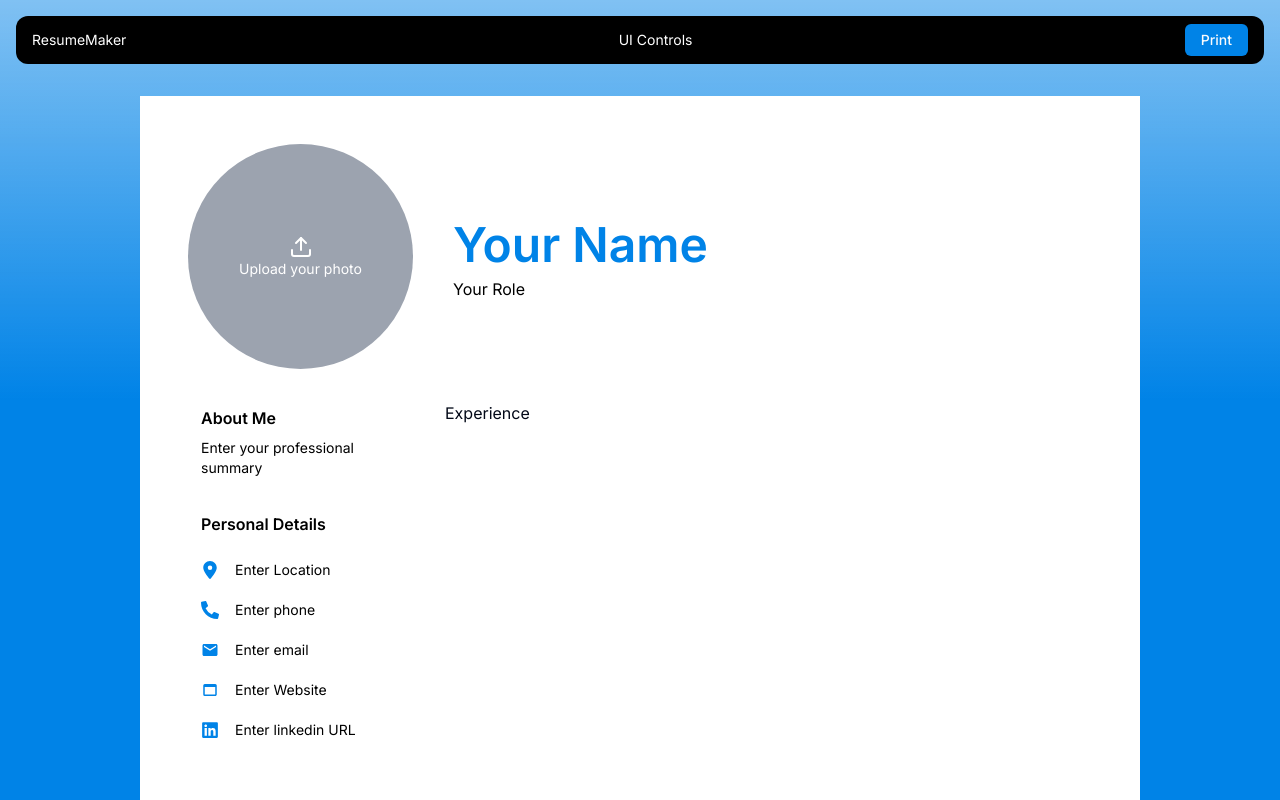
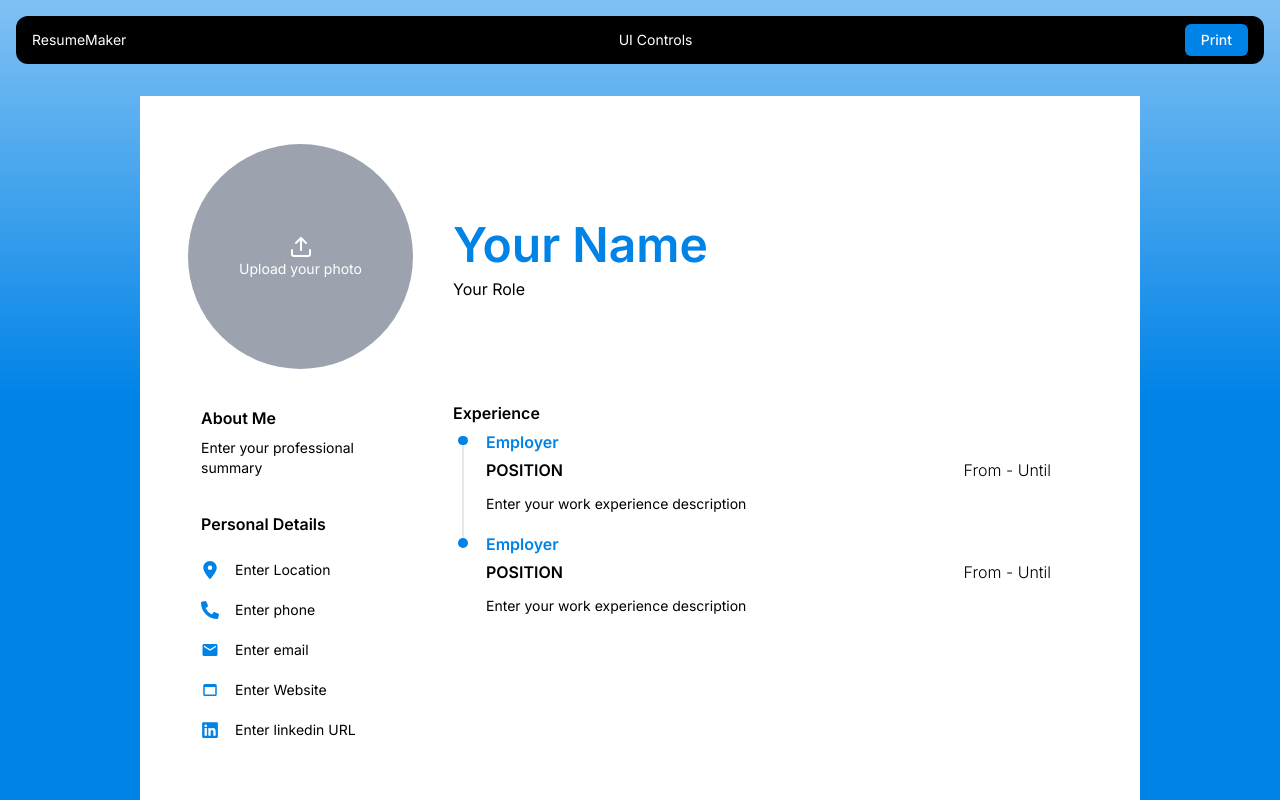
Before and after one commit to YuenSC/resume-maker, a Next.js app: page / in a window 1280 px wide. Shown: the top 800 px of the page. Built offline with nearby package versions, Linux system fonts and the light colour scheme.

Commit message:
feat: Experience

```diff
--- /dev/null
+++ b/components/ReorderedList.tsx
@@ -0,0 +1,7 @@
+import { memo } from "react";
+
+const ReorderedList = () => {
+  return <div>ReorderedList</div>;
+};
+
+export default memo(ReorderedList);
--- a/components/editor/EditorDisplay.tsx
+++ b/components/editor/EditorDisplay.tsx
@@ -1,11 +1,13 @@
 "use client";
 
 import { memo } from "react";
+import AboutMe from "./components/AboutMe";
+import NameInput from "./components/NameInput";
+import PersonalDetail from "./components/PersonalDetail";
 import PhotoUpload from "./components/PhotoUpload";
 import { useEditor } from "./editorContext";
-import NameInput from "./components/NameInput";
-import AboutMe from "./components/AboutMe";
-import PersonalDetail from "./components/PersonalDetail";
+import ExperienceReorderedList from "./components/ExperienceReorderedList";
+import { Textarea } from "../ui/textarea";
 
 const EditorDisplay = () => {
   const { editorRef } = useEditor();
@@ -30,7 +32,7 @@ const EditorDisplay = () => {
       </div>
 
       <div>
-        <div>Experience</div>
+        <ExperienceReorderedList />
       </div>
     </div>
   );
--- /dev/null
+++ b/components/editor/components/ExperienceReorderedList.tsx
@@ -0,0 +1,123 @@
+import { Input } from "@/components/ui/input";
+import { memo } from "react";
+import { useEditor } from "../editorContext";
+import DottedLineBox from "@/components/DottedLineBox";
+import {
+  Controller,
+  FormProvider,
+  useFieldArray,
+  useForm,
+} from "react-hook-form";
+import { EditorResume } from "@/lib/types/editor/EditorResume";
+import { Button } from "@/components/ui/button";
+import { IoMdAdd } from "react-icons/io";
+import { FiMinus } from "react-icons/fi";
+import { IoSwapVertical } from "react-icons/io5";
+import { cn, generateRandomId } from "@/lib/utils";
+import { Textarea } from "@/components/ui/textarea";
+
+const ExperienceReorderedList = () => {
+  const {
+    resume: { workExperiences },
+    setResume,
+    section,
+  } = useEditor();
+
+  const form = useForm<EditorResume["workExperiences"]>({
+    defaultValues: workExperiences,
+  });
+  const { register, control } = form;
+  const { fields, append, update, remove } = useFieldArray({
+    control,
+    name: "records",
+  });
+
+  if (!section.workExperience) return null;
+
+  return (
+    <FormProvider {...form}>
+      <Input placeholder="Experience" isTitle {...register("title")} />
+      {fields.map((record, index) => {
+        return (
+          <DottedLineBox
+            key={record.id}
+            className="group relative flex flex-col gap-1 pl-8"
+          >
+            <div className="absolute left-3 top-2.5 flex h-full flex-col items-center">
+              <div className="z-10 h-2.5 w-2.5 rounded-full bg-primary" />
+              {index !== fields.length - 1 && (
+                <div className="z-0 h-[105%] w-0.5 scale-y-105 bg-gray-200" />
+              )}
+            </div>
+            <div className="absolute right-0 top-0 mr-2 hidden -translate-y-1/2 group-hover:flex group-hover:gap-2">
+              <Button
+                size="icon"
+                variant="secondary"
+                onClick={() =>
+                  append({
+                    id: generateRandomId(),
+                    description: "",
+                    duration: "",
+                    position: "",
+                    title: "",
+                  })
+                }
+              >
+                <IoMdAdd size={16} />
+              </Button>
+              <Button
+                size="icon"
+                variant="secondary"
+                disabled={fields.length === 1}
+                onClick={() => remove(index)}
+              >
+                <FiMinus size={16} />
+              </Button>
+              <Button size="icon" variant="secondary">
+                <IoSwapVertical size={16} />
+              </Button>
+            </div>
+
+            <Input
+              autoFocus
+              placeholder="Employer"
+              isTitle
+              className="text-primary placeholder:text-primary"
+              {...register(`records.${index}.title`)}
+            />
+
+            <div className="flex">
+              <Input
+                placeholder="POSITION"
+                isTitle
+                className="flex-[4]"
+                {...register(`records.${index}.position`)}
+              />
+              <Input
+                className="flex-[1] font-light"
+                placeholder="From - Until"
+                {...register(`records.${index}.duration`)}
+              />
+            </div>
+
+            <Controller
+              name={`records.${index}.description`}
+              control={control}
+              render={({ field }) => {
+                return (
+                  <Textarea
+                    {...field}
+                    className="h-9"
+                    placeholder="Enter your work experience description"
+                  />
+                );
+              }}
+            />
+          </DottedLineBox>
+        );
+      })}
+    </FormProvider>
+  );
+};
+
+export default memo(ExperienceReorderedList);
--- a/components/editor/editorContext.tsx
+++ b/components/editor/editorContext.tsx
@@ -1,5 +1,6 @@
-import { EditorResume } from "@/types/editor/EditorResume";
-import { EditorSection } from "@/types/editor/EditorSection";
+import { EditorResume } from "@/lib/types/editor/EditorResume";
+import { EditorSection } from "@/lib/types/editor/EditorSection";
+import { generateRandomId } from "@/lib/utils";
 import {
   Dispatch,
   MutableRefObject,
@@ -46,6 +47,25 @@ const defaultResume: EditorResume = {
     email: "",
     website: "",
     linkedin: "",
+  },
+  workExperiences: {
+    title: "",
+    records: [
+      {
+        id: generateRandomId(),
+        description: "",
+        duration: "",
+        position: "",
+        title: "",
+      },
+      {
+        id: generateRandomId(),
+        description: "",
+        duration: "",
+        position: "",
+        title: "",
+      },
+    ],
   },
 };
 
--- a/components/ui/button.tsx
+++ b/components/ui/button.tsx
@@ -23,7 +23,7 @@ const buttonVariants = cva(
         default: "h-8 px-4 py-2",
         sm: "h-6 rounded-md px-3",
         lg: "h-11 rounded-md px-8",
-        icon: "h-10 w-10",
+        icon: "h-7 w-7 rounded-full",
       },
     },
     defaultVariants: {
--- a/lib/utils.ts
+++ b/lib/utils.ts
@@ -1,6 +1,13 @@
-import { type ClassValue, clsx } from "clsx"
-import { twMerge } from "tailwind-merge"
+import { type ClassValue, clsx } from "clsx";
+import { twMerge } from "tailwind-merge";
 
 export function cn(...inputs: ClassValue[]) {
-  return twMerge(clsx(inputs))
+  return twMerge(clsx(inputs));
 }
+
+export function generateRandomId() {
+  const date = new Date();
+  const randomId = "id_" + date.getTime();
+
+  return randomId;
+}
--- a/package.json
+++ b/package.json
@@ -17,8 +17,10 @@
     "lucide-react": "^0.340.0",
     "next": "14.1.0",
     "react": "^18",
+    "react-beautiful-dnd": "^13.1.1",
     "react-dom": "^18",
     "react-dropzone": "^14.2.3",
+    "react-hook-form": "^7.50.1",
     "react-icons": "^5.0.1",
     "react-resizable": "^3.0.5",
     "react-to-print": "^2.15.1",
@@ -29,6 +31,7 @@
     "@types/node": "^20",
     "@types/react": "^18",
     "@types/react-dom": "^18",
+    "@types/react-resizable": "^3.0.7",
     "autoprefixer": "^10.0.1",
     "eslint": "^8",
     "eslint-config-next": "14.1.0",
```
Also changed, not shown: components/editor/components/PersonalDetail.tsx (+3 -6 lines), lib/types/editor/EditorResume.ts (renamed from types/editor/EditorResume.ts, +13 -0 lines), lib/types/editor/EditorPersonalDetailEnum.ts (renamed from types/editor/EditorPersonalDetailEnum.ts), lib/types/editor/EditorSection.ts (renamed from types/editor/EditorSection.ts), 1 other file (tests, documents, lock files or other folders).
